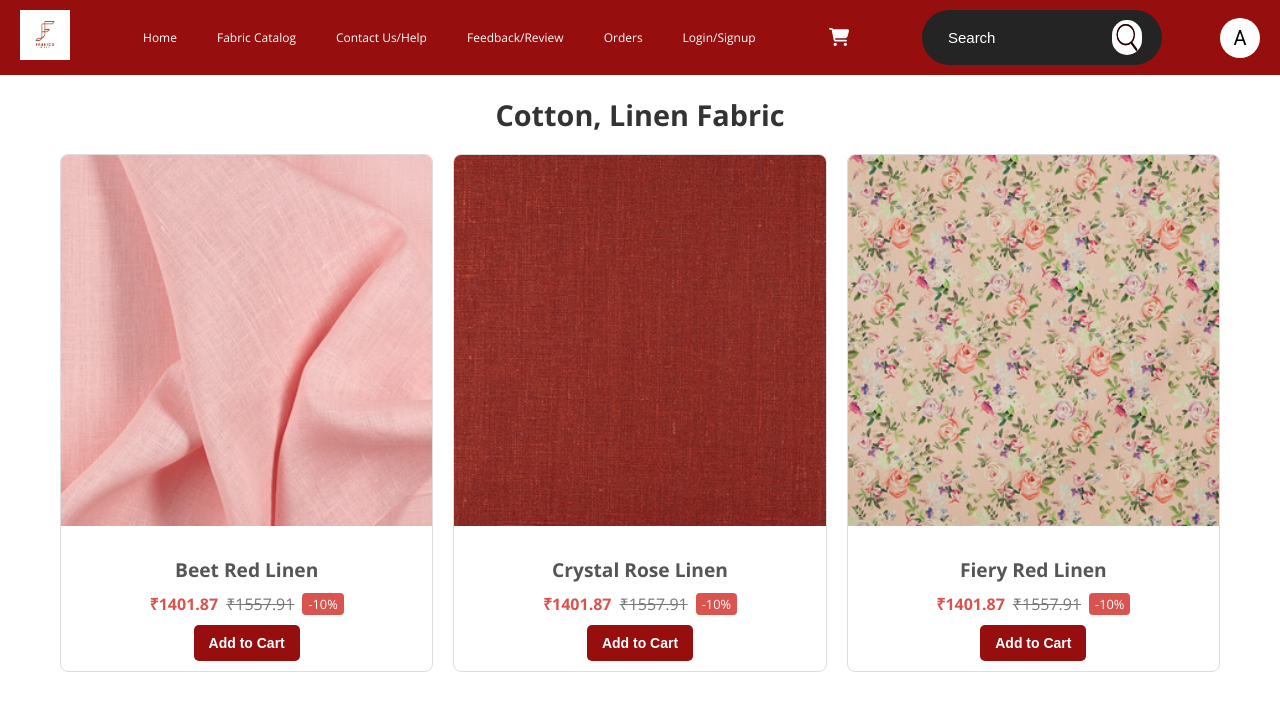
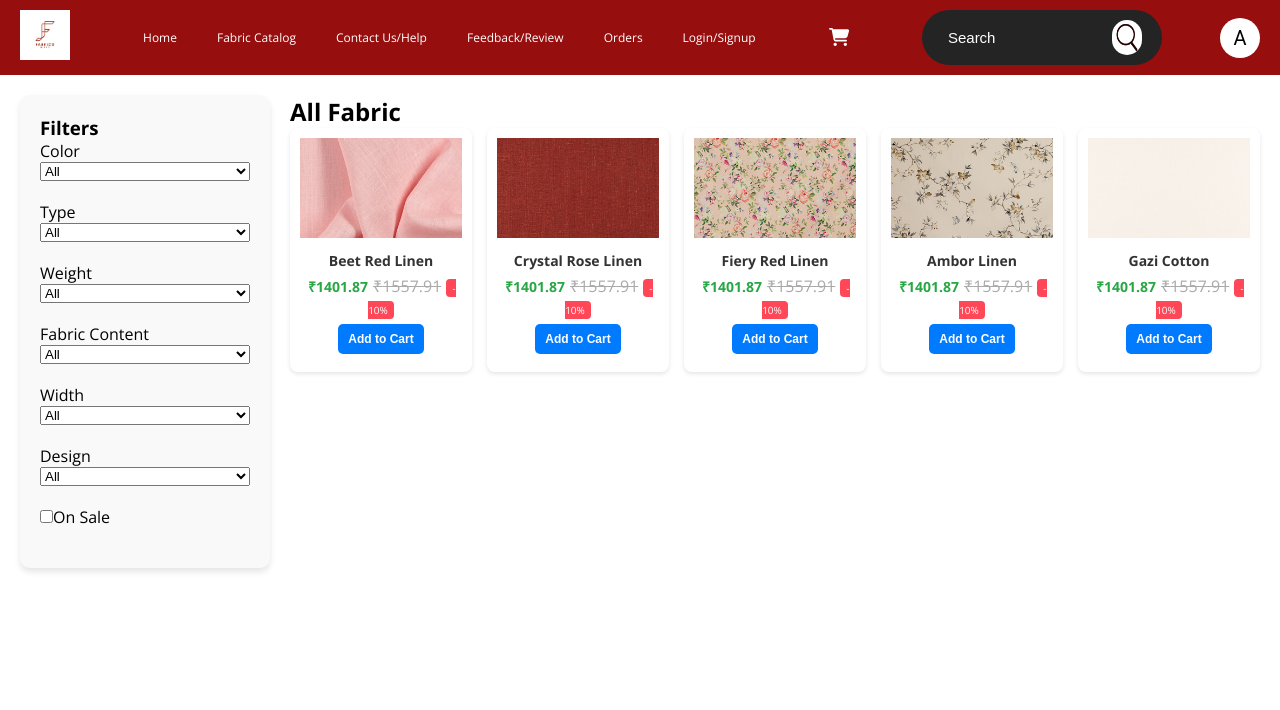
Before and after one commit to aniketsol456/fabric_selling_system, a React (Create React App) app: page /fabric in a window 1280 px wide. Shown: the top 710 px of the page. Built offline with nearby package versions, Linux system fonts and the light colour scheme.

Commit message:
Adding a filters in fabric catalog

```diff
--- a/src/Components/Fabric_catalog.css
+++ b/src/Components/Fabric_catalog.css
@@ -1,121 +1,173 @@
-/* Container */
-.catalog-container {
+/* Page Layout */
+.catalog-page {
+  display: grid;
+  grid-template-columns: 250px 1fr;
+  gap: 20px;
   padding: 20px;
-    max-width: 1200px;
-    margin: 0 auto;
 }
 
-  .catalog-title {
-    text-align: center;
-    font-size: 1.8em;
-    margin-bottom: 20px;
-    color: #333;
+@media (max-width: 768px) {
+  .catalog-page {
+    grid-template-columns: 1fr;
+  }
 }
 
-  /* Grid Layout */
+/* Sidebar */
+.sidebar {
+  background-color: #f9f9f9;
+  padding: 20px;
+  border-radius: 10px;
+  box-shadow: 0 4px 6px rgba(0, 0, 0, 0.1);
+  position: sticky;
+  top: 10px;
+}
+.filter-group {
+  margin-bottom: 20px;
+  display: flex;
+  flex-direction: column; /* Default layout */
+}
+
+.filter-group.inline {
+  flex-direction: row; /* Align label and checkbox inline */
+  align-items: center; /* Vertically center the elements */
+  gap: 10px; /* Add spacing between checkbox and label */
+}
+
+.filter-group.inline label {
+  margin: 0; /* Remove bottom margin for inline layout */
+  font-size: 14px;
+  font-weight: bold;
+  color: #555;
+}
+
+.filter-group.inline input[type='checkbox'] {
+  width: auto; /* Allow checkbox to keep its natural size */
+  margin: 0; /* Reset margins for better alignment */
+  accent-color: #007bff; /* Add a custom checkbox color */
+}
+
+/* Catalog Container */
+.catalog-container {
+  display: flex;
+  flex-direction: column;
+}
+
 .fabric-grid {
   display: grid;
-    grid-template-columns: repeat(auto-fit, minmax(200px, 1fr));
-    gap: 20px;
+  grid-template-columns: repeat(5, 1fr); /* 5 items per row */
+  gap: 15px;
 }
 
-  /* Card */
+@media (max-width: 1024px) {
+  .fabric-grid {
+    grid-template-columns: repeat(3, 1fr); /* 3 items per row for smaller screens */
+  }
+}
+
+@media (max-width: 768px) {
+  .fabric-grid {
+    grid-template-columns: repeat(2, 1fr); /* 2 items per row for tablets */
+  }
+}
+
+@media (max-width: 480px) {
+  .fabric-grid {
+    grid-template-columns: 1fr; /* 1 item per row for mobile */
+  }
+}
+
+/* Fabric Card */
 .fabric-card {
   background-color: #fff;
-    border: 1px solid #ddd;
   border-radius: 8px;
+  box-shadow: 0 2px 4px rgba(0, 0, 0, 0.1);
   overflow: hidden;
-    transition: transform 0.3s;
+  transition: transform 0.2s ease, box-shadow 0.2s ease;
+  padding: 10px;
 }
 
 .fabric-card:hover {
-    transform: scale(1.03);
+  transform: translateY(-5px);
+  box-shadow: 0 4px 8px rgba(0, 0, 0, 0.15);
 }
 
 .fabric-image {
   width: 100%;
-    height: auto;
-    display: block;
+  height: 100px; /* Smaller height for compact cards */
+  object-fit: cover;
 }
 
-  /* Info Section */
+.fabric-info {
+  padding: 8px;
+  text-align: center;
+}
+
+.fabric-name {
+  font-size: 14px;
+  font-weight: bold;
+  color: #333;
+  margin-bottom: 5px;
+}
+
+.fabric-price {
+  margin: 5px 0;
+}
+
+.discounted-price {
+  color: #28a745;
+  font-weight: bold;
+  font-size: 14px;
+}
+
+.original-price {
+  text-decoration: line-through;
+  margin-left: 5px;
+  color: #aaa;
+}
+
+.discount-badge {
+  background-color: #ff4757;
+  color: white;
+  padding: 2px 6px;
+  margin-left: 5px;
+  font-size: 10px;
+  border-radius: 4px;
+}
+
+/* Button */
+.add-to-cart-button {
+  background-color: #007bff;
+  color: white;
+  border: none;
+  padding: 8px 10px;
+  border-radius: 5px;
+  font-size: 12px;
+  font-weight: bold;
+  cursor: pointer;
+  transition: background-color 0.3s ease, transform 0.2s ease;
+}
+
+.add-to-cart-button:hover {
+  background-color: #0056b3;
+  transform: scale(1.05);
+}
+
+/* Responsive Adjustments */
+@media (max-width: 768px) {
   .fabric-info {
     padding: 10px;
   }
 
   .fabric-name {
-    font-size: 1.2em;
-    color: #555;
-    margin: 10px 0;
-  }
-
-  .fabric-price {
-    display: flex;
-    align-items: center;
+    font-size: 12px;
   }
 
   .discounted-price {
-    color: #d9534f;
-    font-weight: bold;
-    margin-right: 8px;
-  }
-
-  .original-price {
-    color: #777;
-    text-decoration: line-through;
-    margin-right: 8px;
-  }
-
-  .discount-badge {
-    background-color: #d9534f;
-    color: #fff;
-    padding: 2px 6px;
-    border-radius: 4px;
-    font-size: 0.8em;
+    font-size: 12px;
   }
 
   .add-to-cart-button {
-    margin-top: 10px;
-    padding: 10px 15px;
-    background-color: #960e0e; /* Green background */
-    color: white;
-    border: none;
-    border-radius: 5px;
-    cursor: pointer;
-    font-size: 14px;
-    font-weight: bold;
-    transition: background-color 0.3s ease;
-  }
-
-  .add-to-cart-button:hover {
-    background-color: #45a049; /* Darker green on hover */
-  }
-
-  .fabric-card {
-    display: flex;
-    flex-direction: column;
-    align-items: center;
-    text-align: center;
-  }
-
-  .fabric-card .fabric-info {
-    display: flex;
-    flex-direction: column;
-    align-items: center;
-    margin-top: 10px;
-  }
-
-  /* Responsive Adjustments */
-  @media (max-width: 768px) {
-    .fabric-info {
-      text-align: center;
-    }
-
-    .fabric-name {
-      font-size: 1em;
-    }
-
-    .catalog-title {
-      font-size: 1.5em;
+    font-size: 11px;
+    padding: 6px 8px;
   }
 }
--- a/src/Components/Fabric_catalog.js
+++ b/src/Components/Fabric_catalog.js
@@ -1,14 +1,19 @@
-import React from 'react';
+import React, { useState } from 'react';
 import './Fabric_catalog.css';
 import Linen1 from '../assets/Images/linen2.jpg';
 import Linen2 from '../assets/Images/linen5.jpg';
 import cotton1 from '../assets/Images/cotton1.jpg';
+import cotton2 from '../assets/Images/cotton2.jpg';
+import cotton3 from '../assets/Images/cotton3.jpg';
+// import cotton4 from '../assets/Images/cotton4.jpg';
 
 // Example data with prices in USD
 const fabricData = [
-  { id: 1, image: Linen1, name: 'Beet Red Linen', priceUSD: 16.89, discount: 10, originalPriceUSD: 18.77 },
-  { id: 2, image: Linen2, name: 'Crystal Rose Linen', priceUSD: 16.89, discount: 10, originalPriceUSD: 18.77 },
-  { id: 3, image: cotton1, name: 'Fiery Red Linen', priceUSD: 16.89, discount: 10, originalPriceUSD: 18.77 },
+  { id: 1, image: Linen1, name: 'Beet Red Linen', priceUSD: 16.89, discount: 10, originalPriceUSD: 18.77, color: 'Red', type: 'Linen', weight: 'Lightweight', content: '100% Linen', width: '54 inches', design: 'Plain', onSale: true },
+  { id: 2, image: Linen2, name: 'Crystal Rose Linen', priceUSD: 16.89, discount: 10, originalPriceUSD: 18.77, color: 'Pink', type: 'Linen', weight: 'Lightweight', content: '100% Linen', width: '54 inches', design: 'Floral', onSale: false },
+  { id: 3, image: cotton1, name: 'Fiery Red Linen', priceUSD: 16.89, discount: 10, originalPriceUSD: 18.77, color: 'Red', type: 'Cotton', weight: 'Mediumweight', content: 'Cotton Blend', width: '44 inches', design: 'Printed', onSale: true },
+  { id: 4, image: cotton2, name: 'Ambor Linen', priceUSD: 16.89, discount: 10, originalPriceUSD: 18.77, color: 'blue', type: 'Cotton', weight: 'Mediumweight', content: 'Cotton Blend', width: '54 inches', design: 'Printed', onSale: true },
+  { id: 5, image: cotton3, name: 'Gazi Cotton', priceUSD: 16.89, discount: 10, originalPriceUSD: 18.77, color: 'Red', type: 'Cotton', weight: 'Mediumweight', content: 'Cotton Blend', width: '54 inches', design: 'Printed', onSale: true },
   // Add more items as needed
 ];
 
@@ -21,6 +26,38 @@ const convertToINR = (usd) => {
 };
 
 const FabricCatalog = () => {
+  const [filters, setFilters] = useState({
+    color: '',
+    type: '',
+    weight: '',
+    content: '',
+    width: '',
+    design: '',
+    onSale: false,
+  });
+
+  // Handle filter changes
+  const handleFilterChange = (e) => {
+    const { name, value, type, checked } = e.target;
+    setFilters((prevFilters) => ({
+      ...prevFilters,
+      [name]: type === 'checkbox' ? checked : value,
+    }));
+  };
+
+  // Filter fabric data
+  const filteredData = fabricData.filter((fabric) => {
+    return (
+      (!filters.color || fabric.color === filters.color) &&
+      (!filters.type || fabric.type === filters.type) &&
+      (!filters.weight || fabric.weight === filters.weight) &&
+      (!filters.content || fabric.content === filters.content) &&
+      (!filters.width || fabric.width === filters.width) &&
+      (!filters.design || fabric.design === filters.design) &&
+      (!filters.onSale || fabric.onSale === filters.onSale)
+    );
+  });
+
   // Handle Add to Cart logic
   const handleAddToCart = (fabric) => {
     alert(`${fabric.name} added to cart!`);
@@ -28,21 +65,86 @@ const FabricCatalog = () => {
   };
 
   return (
-    <div className="catalog-container">
-      <h2 className="catalog-title">Cotton, Linen Fabric</h2>
+    <div className="catalog-page">
+      {/* Sidebar */}
+      <aside className="sidebar">
+        <h3>Filters</h3>
+        <div className="filter-group">
+          <label>Color</label>
+          <select name="color" value={filters.color} onChange={handleFilterChange}>
+            <option value="">All</option>
+            <option value="Red">Red</option>
+            <option value="Pink">Pink</option>
+          </select>
+        </div>
+        <div className="filter-group">
+          <label>Type</label>
+          <select name="type" value={filters.type} onChange={handleFilterChange}>
+            <option value="">All</option>
+            <option value="Linen">Linen</option>
+            <option value="Cotton">Cotton</option>
+          </select>
+        </div>
+        <div className="filter-group">
+          <label>Weight</label>
+          <select name="weight" value={filters.weight} onChange={handleFilterChange}>
+            <option value="">All</option>
+            <option value="Lightweight">Lightweight</option>
+            <option value="Mediumweight">Mediumweight</option>
+          </select>
+        </div>
+        <div className="filter-group">
+          <label>Fabric Content</label>
+          <select name="content" value={filters.content} onChange={handleFilterChange}>
+            <option value="">All</option>
+            <option value="100% Linen">100% Linen</option>
+            <option value="Cotton Blend">Cotton Blend</option>
+          </select>
+        </div>
+        <div className="filter-group">
+          <label>Width</label>
+          <select name="width" value={filters.width} onChange={handleFilterChange}>
+            <option value="">All</option>
+            <option value="54 inches">54 inches</option>
+            <option value="44 inches">44 inches</option>
+          </select>
+        </div>
+        <div className="filter-group">
+          <label>Design</label>
+          <select name="design" value={filters.design} onChange={handleFilterChange}>
+            <option value="">All</option>
+            <option value="Plain">Plain</option>
+            <option value="Floral">Floral</option>
+            <option value="Printed">Printed</option>
+          </select>
+        </div>
+        <div className="filter-group">
+          <label>
+            <input
+              type="checkbox"
+              name="onSale"
+              checked={filters.onSale}
+              onChange={handleFilterChange}
+            />
+            On Sale
+          </label>
+        </div>
+      </aside>
+
+      {/* Catalog */}
+      <main className="catalog-container">
+        <h2 className="catalog-title">All Fabric</h2>
         <div className="fabric-grid">
-        {fabricData.map((fabric) => (
+          {filteredData.map((fabric) => (
             <div key={fabric.id} className="fabric-card">
               <img src={fabric.image} alt={fabric.name} className="fabric-image" />
               <div className="fabric-info">
                 <h3 className="fabric-name">{fabric.name}</h3>
                 <div className="fabric-price">
-                {/* Convert prices to INR and display */}
                   <span className="discounted-price">₹{convertToINR(fabric.priceUSD)}</span>
                   <span className="original-price">₹{convertToINR(fabric.originalPriceUSD)}</span>
                   <span className="discount-badge">-{fabric.discount}%</span>
                 </div>
-              {/* Add to Cart Button */}
                 <button
                   className="add-to-cart-button"
                   onClick={() => handleAddToCart(fabric)}
@@ -52,7 +154,9 @@ const FabricCatalog = () => {
               </div>
             </div>
           ))}
+          {filteredData.length === 0 && <p>No fabrics match your filters.</p>}
         </div>
+      </main>
     </div>
   );
 };
```
Lines whose indentation alone changed are shown as unchanged.
